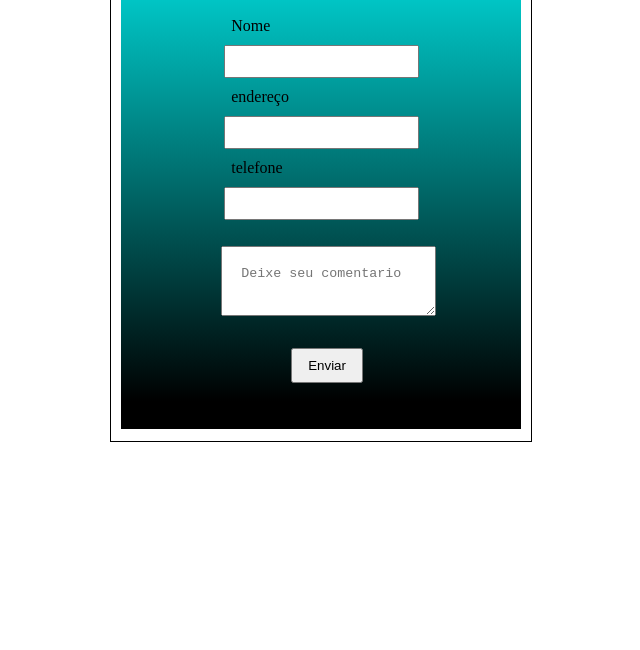
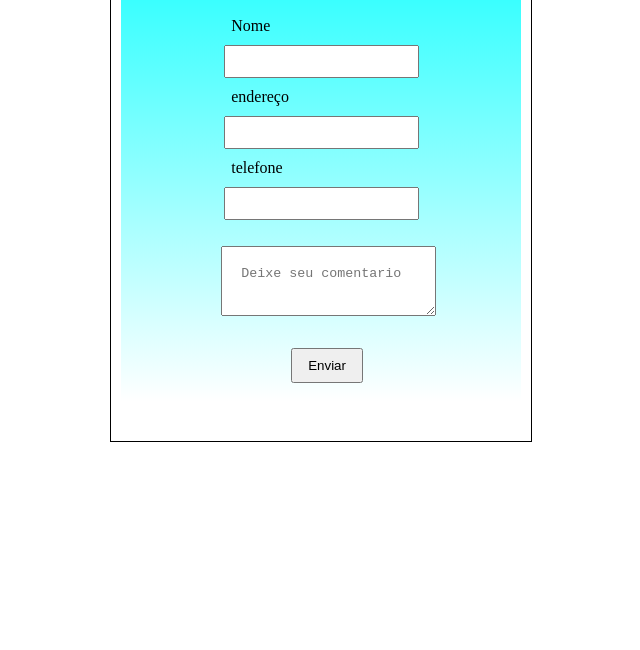
Before and after one commit to fagnermedeiros/formulario, a plain HTML site: page index.html in a window 1280 px wide. Shown: the part 150-800 px from the top of the page, without its empty margins (277-917 px from the left). Drawn offline with Linux system fonts and the light colour scheme.

Commit message:
Update index.html

```diff
--- a/index.html
+++ b/index.html
@@ -15,7 +15,7 @@
 			text-align: center;
 		}
 		.teste{
-			background:linear-gradient(aqua,black 95%);
+			background:linear-gradient(aqua,white 95%);
 			padding: 46px 100px;
 		}
 		.container{
```
